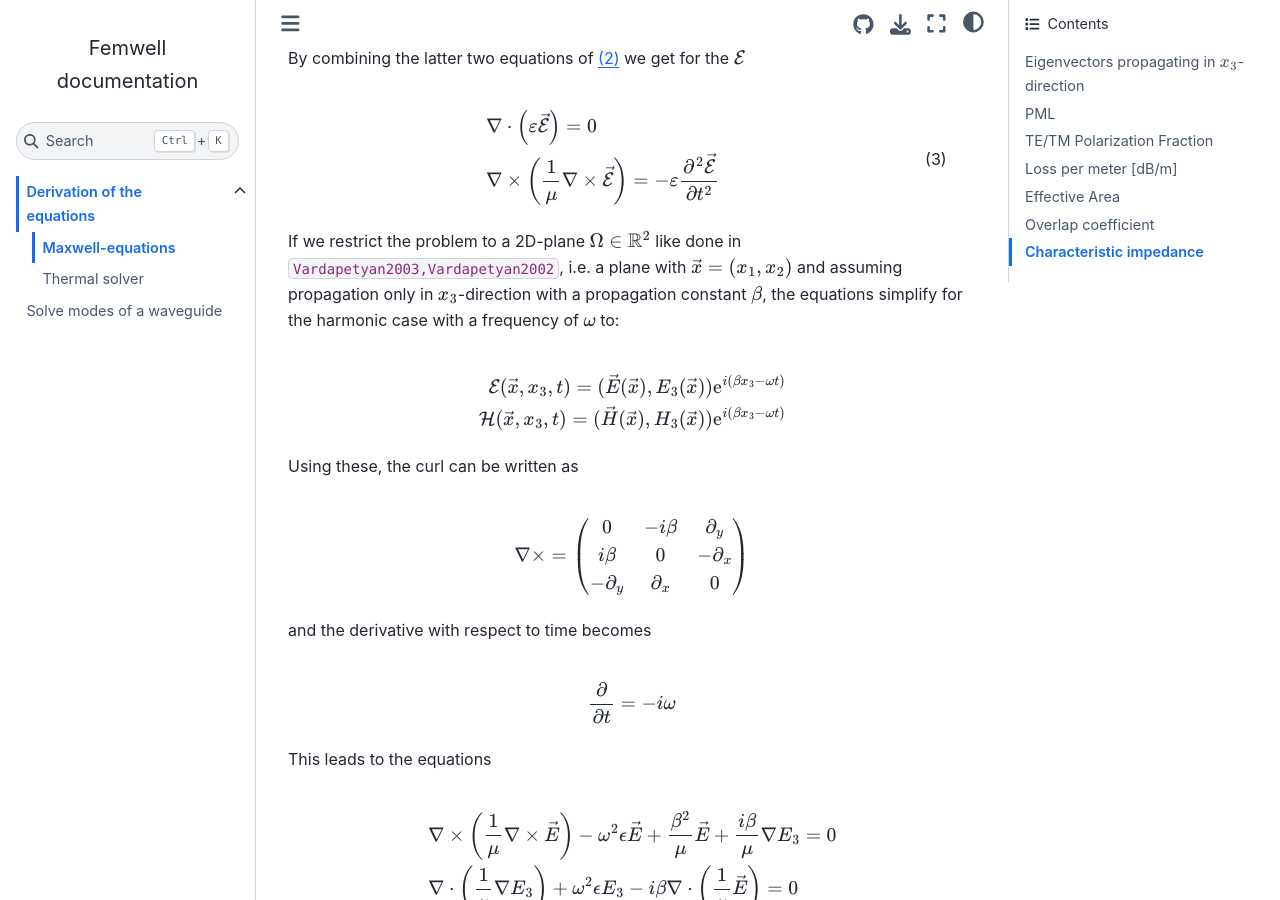
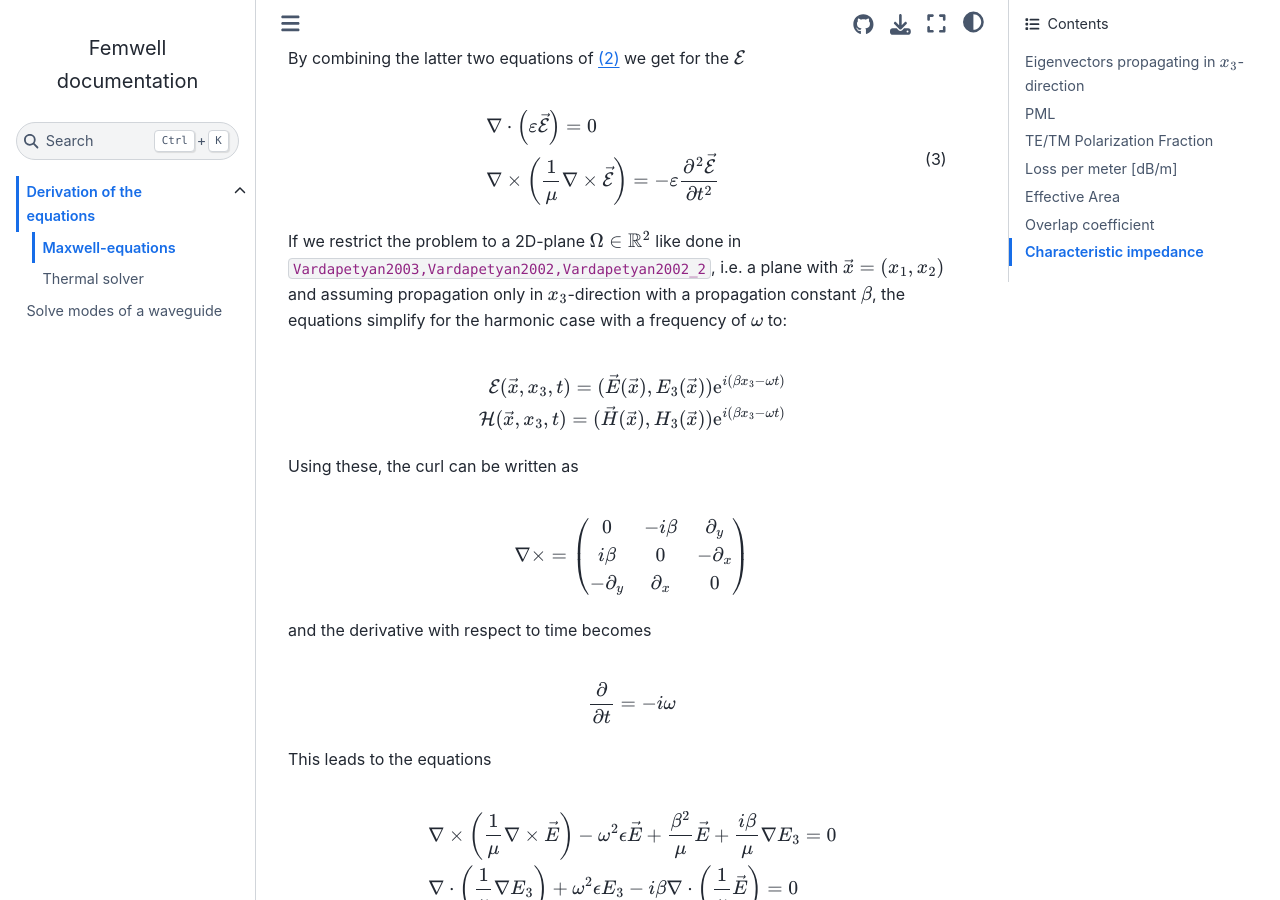
Before and after one commit to HelgeGehring/femwell, a Sphinx documentation site: the page built from docs/source/math/maxwell.rst, in a window 1280 px wide and 900 px high, scrolled down 762 px. Built offline with Sphinx 7.4.7 and the Sphinx Book theme 1.1.4, drawn with Linux system fonts in a browser that asks for light colours; cross-references to code outside the pages are shown as plain code; some of the changed lines change nothing that is shown.

Commit message:
add reference

```diff
--- a/docs/source/math/maxwell.rst
+++ b/docs/source/math/maxwell.rst
@@ -45,7 +45,7 @@ By combining the latter two equations of :eq:`maxwell_no_sources` we get for the
     =
     - \varepsilon \frac{\partial^2 \vec{\mathcal{E}}}{\partial t^2}
 
-If we restrict the problem to a 2D-plane :math:`\Omega \in \mathbb{R}^2` like done in :cite:`Vardapetyan2003,Vardapetyan2002`,
+If we restrict the problem to a 2D-plane :math:`\Omega \in \mathbb{R}^2` like done in :cite:`Vardapetyan2003,Vardapetyan2002,Vardapetyan2002_2`,
 i.e. a plane with :math:`\vec{x}=(x_1,x_2)` and
 assuming propagation only in :math:`x_3`-direction with a propagation constant :math:`\beta`,
 the equations simplify for the harmonic case with a frequency of :math:`\omega` to:
--- a/docs/source/references.bib
+++ b/docs/source/references.bib
@@ -25,7 +25,7 @@
   doi = {10.1016/s0045-7825(02)00539-x},
   url = {https://doi.org/10.1016/s0045-7825(02)00539-x},
   year = {2003},
-  month = jan,
+  month = {1},
   publisher = {Elsevier {BV}},
   volume = {192},
   number = {1-2},
@@ -34,3 +34,17 @@
   title = {hp-Vector finite element method for eigenmode analysis of waveguides},
   journal = {Computer Methods in Applied Mechanics and Engineering}
 }
+
+@article{Vardapetyan2002_2,
+  doi = {10.1090/s0025-5718-02-01411-4},
+  url = {https://doi.org/10.1090/s0025-5718-02-01411-4},
+  year = {2002},
+  month = {5},
+  publisher = {American Mathematical Society ({AMS})},
+  volume = {72},
+  number = {241},
+  pages = {105--130},
+  author = {L. Vardapetyan and L. Demkowicz},
+  title = {Full-wave analysis of dielectric waveguides at a given frequency},
+  journal = {Mathematics of Computation}
+}
```
